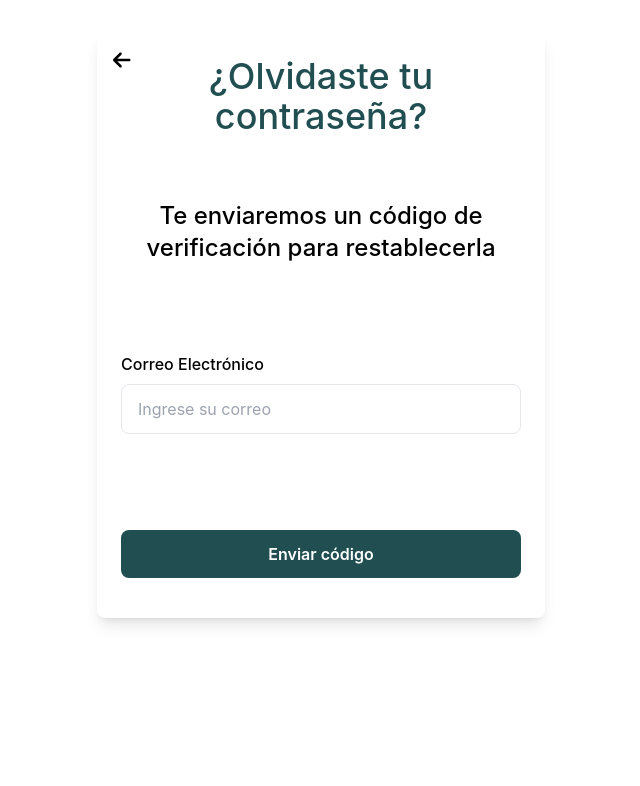
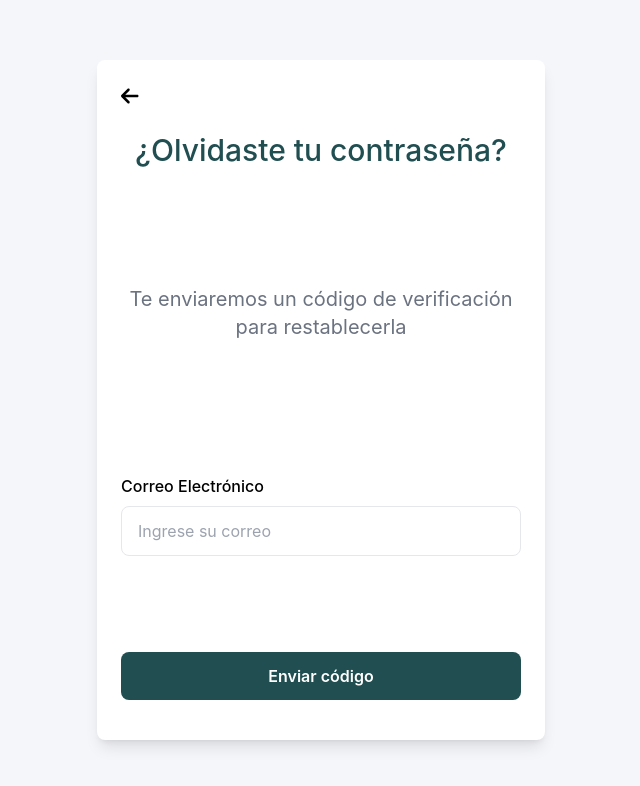
Before and after one commit to ManuelGL10/agroboost, a React (Create React App) app: page /password in a window 1280 px wide. Shown: the top 786 px of the page, without its empty margins (319-959 px from the left). Built offline with nearby package versions, Linux system fonts and the light colour scheme; a web font is replaced by a local one.

Commit message:
Fix background ForgottenPassword

```diff
--- a/src/components/ForgottenPassword.js
+++ b/src/components/ForgottenPassword.js
@@ -13,15 +13,14 @@ const ForgottenPassword = () => {
   };
 
   return (
-    <div className="relative max-w-md mx-auto mt-8 p-6 bg-white rounded-lg shadow-lg">
-      <Link to="/Login" className="absolute top-0 left-0 p-4">
+    <div className="max-w-md p-6 bg-white rounded-lg shadow-lg h-[85%]">
+      <Link to="/Login">
         <FontAwesomeIcon icon={faArrowLeft} size="lg" />
       </Link>
-      <h2 className="block font-medium md:text-4xl sm:text-3xl text-2xl text-custom-204E51 mb-16 text-center">¿Olvidaste tu contraseña?</h2>
-      <div className="flex items-center mb-16">
-        <h1 className="block font-medium md:text-2xl sm:text-xl text-lg text-black mb-6 text-center">Te enviaremos un código de verificación para restablecerla</h1>
-      </div>
-      <form onSubmit={handleSubmit}>
+      <div className='flex flex-col h-full justify-between py-6'>
+        <h2 className="font-medium md:text-3xl sm:text-2xl text-xl text-custom-204E51 text-center">¿Olvidaste tu contraseña?</h2>
+        <h1 className="md:text-xl sm:text-lg text-base text-gray-500 text-center">Te enviaremos un código de verificación para restablecerla</h1>
+        <form onSubmit={handleSubmit} className='my-4'>
           <div className="mb-24">
             <label htmlFor="email" className="block font-medium text-base text-custom-00000 mb-2 text-left">Correo Electrónico</label>
             <input
@@ -37,9 +36,8 @@ const ForgottenPassword = () => {
           <button type="submit" className="w-full bg-custom-204E51 text-white font-semibold px-6 py-3 rounded-lg hover:bg-custom-306C73 focus:outline-none focus:bg-custom-306C73 focus:ring-2 focus:ring-custom-204E51">
             Enviar código
           </button>
-        <div className="flex items-center mt-4">
+        </form>
       </div>
-      </form>
     </div>
   );
 };
--- a/src/components/LoginForm.js
+++ b/src/components/LoginForm.js
@@ -25,7 +25,7 @@ const LoginForm = () => {
 
   return (
     <div className="max-w-md mx-auto p-6 bg-white rounded-lg shadow-lg">
-      <h2 className="block font-medium md:text-4xl sm:text-3xl text-2xl text-custom-204E51 text-center">Inicio de Sesión</h2>
+      <h2 className="block font-medium md:text-3xl sm:text-2xl text-xl text-custom-204E51 text-center">Inicio de Sesión</h2>
       <div className="flex items-center my-4">
         <img src={Logo} alt="Logo AgroBoost" className="w-32 h-auto mx-auto"/>
       </div>
--- a/src/components/RegistroForm.js
+++ b/src/components/RegistroForm.js
@@ -29,7 +29,7 @@ const RegistroForm = () => {
 
   return (
     <div className="max-w-md mx-auto p-6 bg-white rounded-lg shadow-lg">
-      <h2 className="block font-medium md:text-4xl sm:text-3xl text-2xl text-custom-204E51 text-center">Regístrate</h2>
+      <h2 className="block font-medium md:text-3xl sm:text-2xl text-xl text-custom-204E51 text-center">Regístrate</h2>
       <div className="flex items-center my-4">
         <img src={Logo} alt="Logo AgroBoost" className="w-32 h-auto mx-auto"/>
       </div>
--- a/src/views/Password.jsx
+++ b/src/views/Password.jsx
@@ -3,7 +3,7 @@ import ForgottenPassword from '../components/ForgottenPassword'
 
 const Password = () => {
   return (
-    <div>
+    <div className='bg-background h-screen flex justify-center items-center'>
       <ForgottenPassword/>
     </div>
   )
```
Lines whose indentation alone changed are shown as unchanged.
